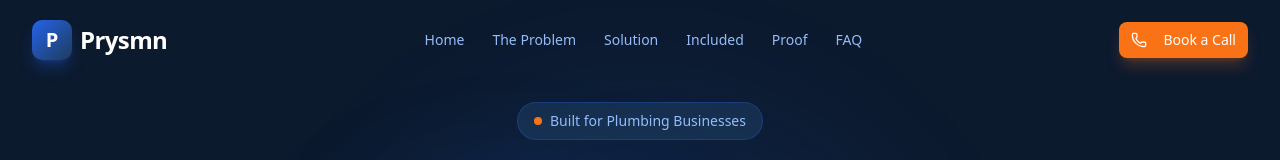
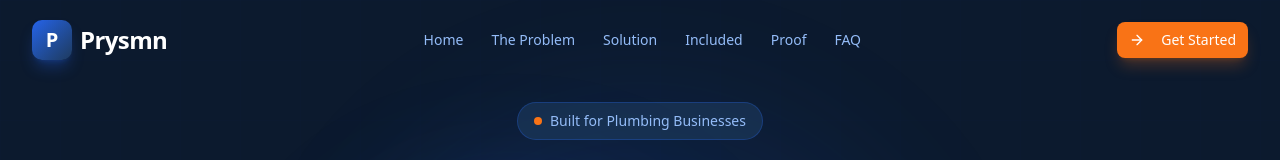
Before and after one commit to Low3ndDev/prysmn.v2, a Next.js app: page / in a window 1280 px wide. Shown: the top 160 px of the page. Built offline with nearby package versions, Linux system fonts and the light colour scheme.

Commit message:
d68d0d9c-3071-4c6d-ab53-d650d91b08a9

```diff
--- a/src/components/sections/CTASection.tsx
+++ b/src/components/sections/CTASection.tsx
@@ -1,7 +1,7 @@
 'use client'
 
 import { motion } from 'framer-motion'
-import { ArrowRight, Phone } from 'lucide-react'
+import { ArrowRight } from 'lucide-react'
 import { Button } from '@/components/ui/button'
 import { businessConfig } from '@/lib/business-config'
 
@@ -43,7 +43,7 @@ export default function CTASection() {
             </h2>
 
             <p className="mt-6 text-prysmn-300/80 text-lg sm:text-xl leading-relaxed max-w-2xl mx-auto">
-              Book a free 15-minute call. We&apos;ll show you exactly how many calls
+              Book a free 15-minute strategy session. We&apos;ll show you exactly how many calls
               you&apos;re missing and have the text-back system running within 48 hours.
               No contracts. No risk. Just results.
             </p>
@@ -55,21 +55,12 @@ export default function CTASection() {
                 size="lg"
                 className="bg-prysmn-orange hover:bg-prysmn-orange-hover text-white text-lg px-8 py-6 shadow-xl shadow-prysmn-orange/25 hover:shadow-prysmn-orange/40 transition-all"
               >
-                <a href={businessConfig.phoneHref}>
-                  <Phone className="w-5 h-5 mr-2" />
-                  Book Your Free 15-Minute Call
+                <a href={businessConfig.bookingUrl}>
+                  Book Your Free Strategy Session
                   <ArrowRight className="w-5 h-5 ml-2" />
                 </a>
               </Button>
             </div>
-
-            {/* Direct phone line */}
-            <p className="mt-6 text-prysmn-400/50 text-sm">
-              Or call us directly:{' '}
-              <a href={businessConfig.phoneHref} className="text-prysmn-300 hover:text-white transition-colors underline underline-offset-2">
-                {businessConfig.phoneDisplay}
-              </a>
-            </p>
 
             {/* Trust line — Emerald dots for success indicators */}
             <div className="mt-8 flex flex-wrap items-center justify-center gap-6 text-sm text-prysmn-400/50">
--- a/src/components/sections/Footer.tsx
+++ b/src/components/sections/Footer.tsx
@@ -1,4 +1,4 @@
-import { Mail, MapPin, Phone } from 'lucide-react'
+import { Mail, MapPin, ArrowRight } from 'lucide-react'
 import { businessConfig } from '@/lib/business-config'
 
 const footerLinks = {
@@ -35,9 +35,6 @@ export default function Footer() {
             <div className="mt-4 flex items-center gap-4">
               <a href={`mailto:${businessConfig.email}`} className="text-prysmn-400/50 hover:text-prysmn-400 transition-colors" aria-label="Email">
                 <Mail className="w-5 h-5" />
-              </a>
-              <a href={businessConfig.phoneHref} className="text-prysmn-400/50 hover:text-prysmn-400 transition-colors" aria-label="Phone">
-                <Phone className="w-5 h-5" />
               </a>
               <span className="text-prysmn-400/50 flex items-center gap-1.5">
                 <MapPin className="w-5 h-5" />
@@ -84,15 +81,15 @@ export default function Footer() {
           <div>
             <h3 className="text-white font-semibold text-sm uppercase tracking-wider mb-4">Get Started</h3>
             <p className="text-prysmn-400/50 text-sm mb-4">
-              Stop losing leads today. Book a free 15-minute call.
+              Stop losing leads today. Book a free strategy session.
             </p>
             {/* CTA Button — ORANGE (Rule 1: CTAs = Orange) */}
             <a
               href="#cta"
               className="inline-flex items-center gap-2 px-5 py-2.5 rounded-lg bg-prysmn-orange hover:bg-prysmn-orange-hover text-white text-sm font-medium transition-all shadow-lg shadow-prysmn-orange/20"
             >
-              <Phone className="w-4 h-4" />
-              Book a Call
+              <ArrowRight className="w-4 h-4" />
+              Get Started
             </a>
           </div>
         </div>
--- a/src/components/sections/Header.tsx
+++ b/src/components/sections/Header.tsx
@@ -2,7 +2,7 @@
 
 import { useState, useEffect, useCallback, useRef } from 'react'
 import { motion, AnimatePresence } from 'framer-motion'
-import { Menu, X, Phone } from 'lucide-react'
+import { Menu, X, ArrowRight } from 'lucide-react'
 import { Button } from '@/components/ui/button'
 
 const navLinks = [
@@ -136,8 +136,8 @@ export default function Header() {
               className="bg-prysmn-orange hover:bg-prysmn-orange-hover text-white shadow-lg shadow-prysmn-orange/25 hover:shadow-prysmn-orange/40 transition-all"
             >
               <a href="#cta">
-                <Phone className="w-4 h-4 mr-2" />
-                Book a Call
+                <ArrowRight className="w-4 h-4 mr-2" />
+                Get Started
               </a>
             </Button>
           </div>
@@ -186,8 +186,8 @@ export default function Header() {
                   className="w-full bg-prysmn-orange hover:bg-prysmn-orange-hover text-white"
                 >
                   <a href="#cta" onClick={closeMobile}>
-                    <Phone className="w-4 h-4 mr-2" />
-                    Book a Call
+                    <ArrowRight className="w-4 h-4 mr-2" />
+                    Get Started
                   </a>
                 </Button>
               </div>
--- a/src/lib/business-config.ts
+++ b/src/lib/business-config.ts
@@ -6,11 +6,8 @@
  */
 
 export const businessConfig = {
-  /** E.164 format for tel: links */
-  phoneHref: 'tel:+61400000000',
-
-  /** Human-readable display format */
-  phoneDisplay: '0400 000 000',
+  /** Booking page URL (Calendly, Cal.com, etc.) */
+  bookingUrl: '#cta',
 
   email: 'hello@prysmn.com',
 
```
